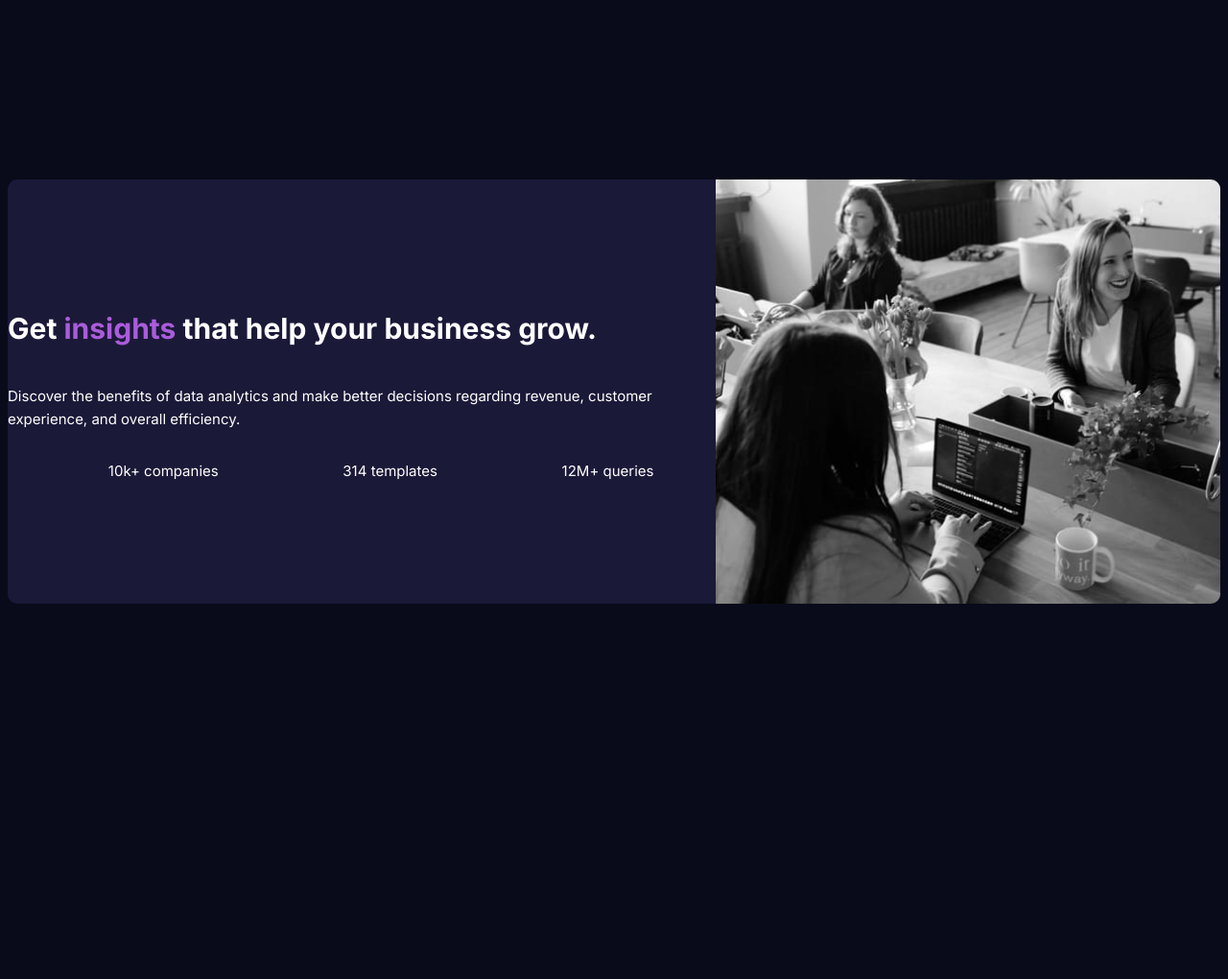
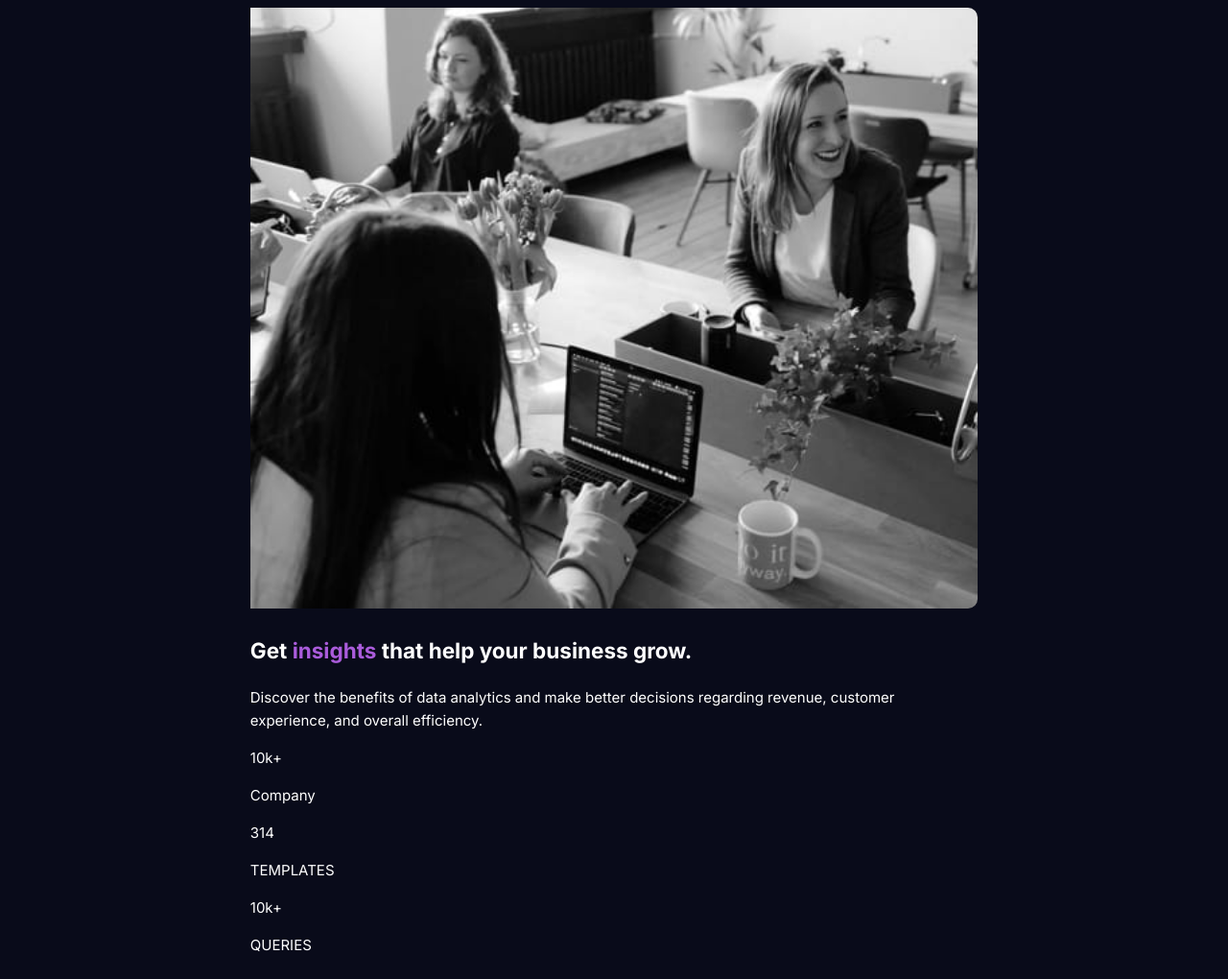
Before and after one commit to AG-WebDev/Stats_Preview_Card, a plain HTML site: page index.html in a window 1280 px wide. Shown: the whole page at 96% size. Before the commit the page ends 816 px from the top, so only its background shows below. Drawn offline with Linux system fonts and the light colour scheme; a web font is replaced by a local one.

Commit message:
Update index.html

```diff
--- a/index.html
+++ b/index.html
@@ -27,36 +27,38 @@
     </style>
   </head>
   <body>
-    <div class="container">
+    <div class="card">
+      <div class="img-sec">
+        <img src="/images/image-header-desktop.jpg" alt="">
 
-      <div class="image-team">
-        <img
-          src="images/image-header-desktop.jpg"
-          alt="team meeting"
-          class="team"
-        />
       </div>
 
-
-      <div class="card">
-        <h1 class="head-line">
+      <div class="info">
+        <h2 class="head-line">
           Get <span class="purple"> insights </span>that help your business
           grow.
-        </h1>
+        </h2>
 
-        <p>
+        <p class="main-paragraph">
           Discover the benefits of data analytics and make better decisions
           regarding revenue, customer experience, and overall efficiency.
         </p>
 
-        <ul class="stats">
-          <li>10k+ companies</li>
-          <li>314 templates</li>
-          <li>12M+ queries</li>
-        </ul>
+        <div class="overviews">
+          <div class="overview">
+            <span>10k+</span>
+            <p>Company</p>
+          </div>
+          <div class="overview">
+            <span>314</span>
+            <p>TEMPLATES</p>
+          </div>
+          <div class="overview">
+            <span>10k+</span>
+            <p>QUERIES</p>
+          </div>
+        </div>
       </div>
-
-
     </div>
 
     <!-- <div class="attribution">
```
